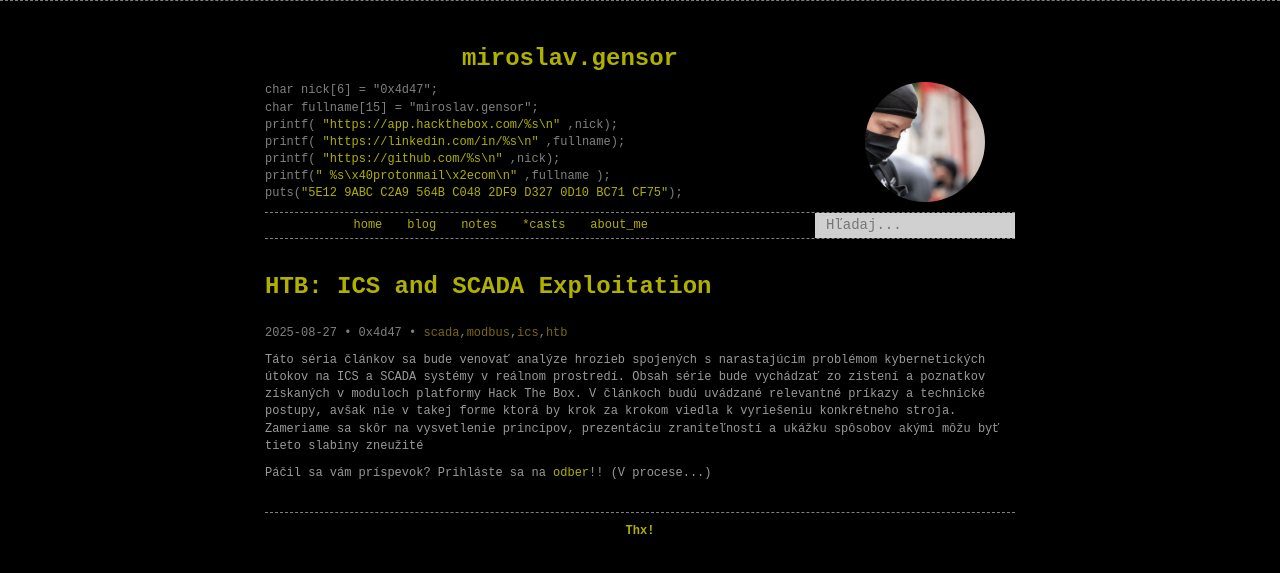
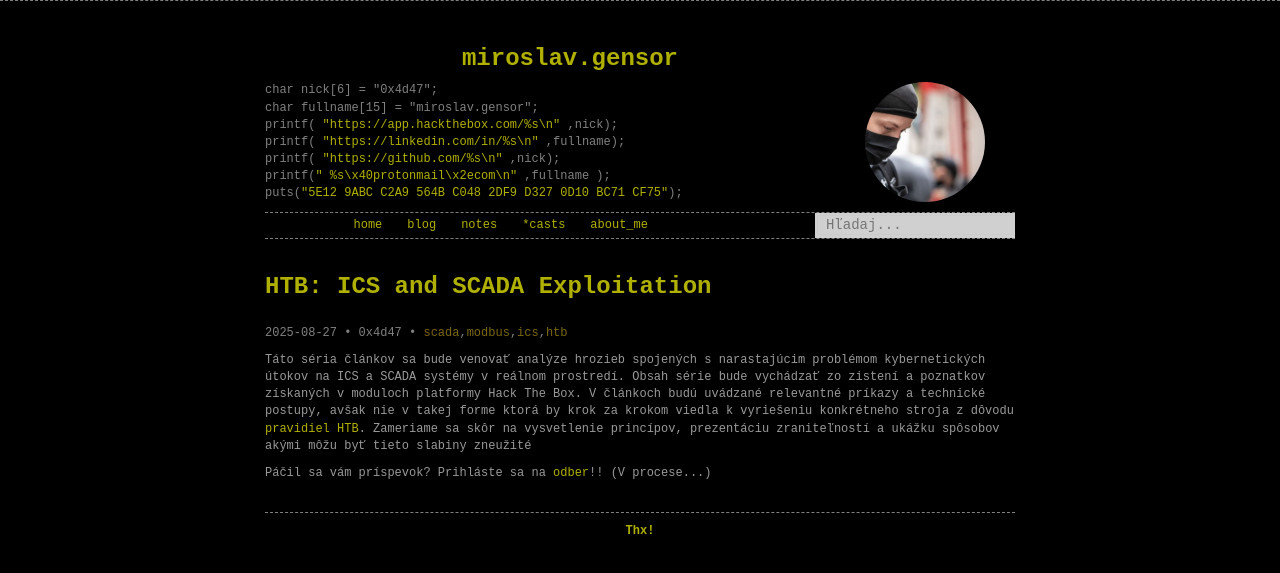
Before and after one commit to 0x00mg/0x00mg.github.io, a Jekyll site: the page built from _posts/2025/2025-08-27-HTB:-ICS and SCADA Exploitation: Watch Tower.md, in a window 1280 px wide. Shown: the top 573 px of the page. Built offline with Jekyll 4.4.1, drawn with Linux system fonts in a browser that asks for light colours; comment, search, counter and statistics services are not loaded.

Commit message:
Update 2025-08-27-HTB:-ICS and SCADA Exploitation: Watch Tower.md

```diff
--- a/_posts/2025/2025-08-27-HTB:-ICS and SCADA Exploitation: Watch Tower.md
+++ b/_posts/2025/2025-08-27-HTB:-ICS and SCADA Exploitation: Watch Tower.md
@@ -15,4 +15,4 @@
 ---
 
 
-Táto séria článkov sa bude venovať analýze hrozieb spojených s narastajúcim problémom kybernetických útokov na ICS a SCADA systémy v reálnom prostredí. Obsah série bude vychádzať zo zistení a poznatkov získaných v moduloch platformy Hack The Box. V článkoch budú uvádzané relevantné príkazy a technické postupy, avšak nie v takej forme ktorá by krok za krokom viedla k vyriešeniu konkrétneho stroja. Zameriame sa skôr na vysvetlenie princípov, prezentáciu zraniteľností a ukážku spôsobov akými môžu byť tieto slabiny zneužité
+Táto séria článkov sa bude venovať analýze hrozieb spojených s narastajúcim problémom kybernetických útokov na ICS a SCADA systémy v reálnom prostredí. Obsah série bude vychádzať zo zistení a poznatkov získaných v moduloch platformy Hack The Box. V článkoch budú uvádzané relevantné príkazy a technické postupy, avšak nie v takej forme ktorá by krok za krokom viedla k vyriešeniu konkrétneho stroja z dôvodu [pravidiel HTB](https://app.hackthebox.com/rules). Zameriame sa skôr na vysvetlenie princípov, prezentáciu zraniteľností a ukážku spôsobov akými môžu byť tieto slabiny zneužité
```
